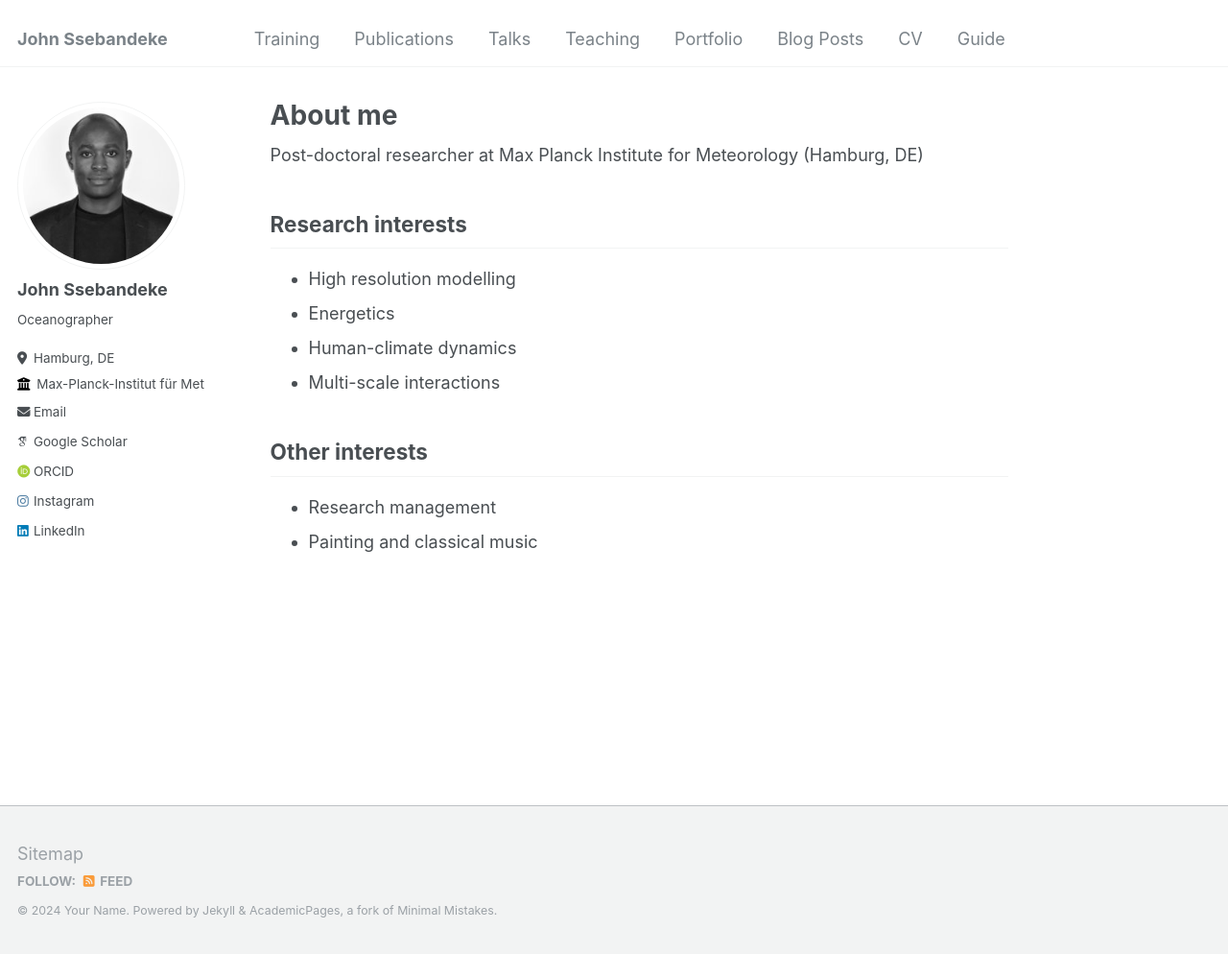
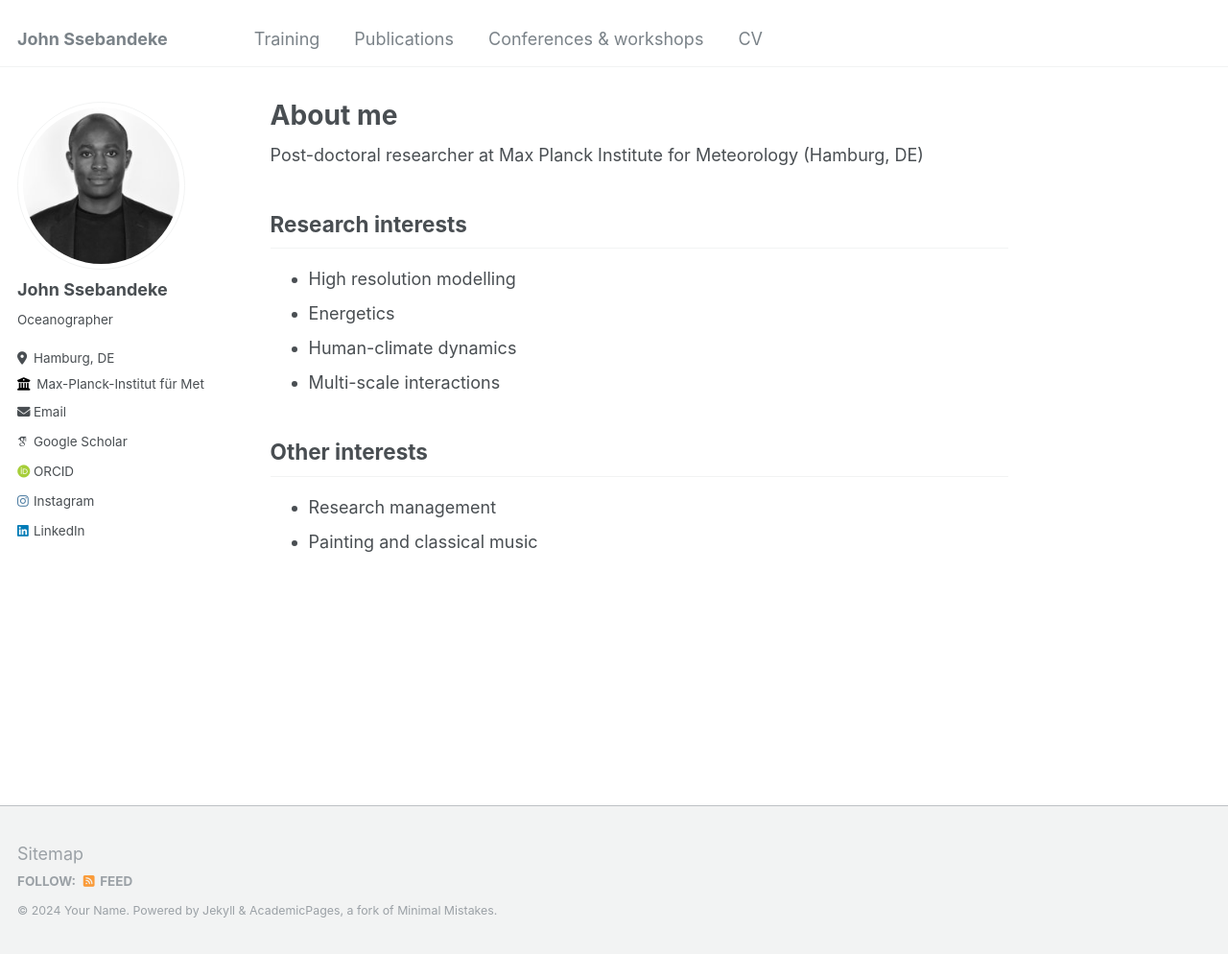
Before and after one commit to john-ssebandeke/john-ssebandeke.github.io, a Jekyll site: the page built from _pages/about.md, in a window 1280 px wide and 994 px high. Shown: the whole window at 96% size. Built offline with Jekyll 4.4.1, drawn with Linux system fonts in a browser that asks for light colours; some web fonts are replaced.

Commit message:
Update navigation.yml

```diff
--- a/_data/navigation.yml
+++ b/_data/navigation.yml
@@ -1,25 +1,27 @@
 # main links links
 main:
+
+
   - title: "Training"
     url: /training/
 
   - title: "Publications"
     url: /publications/
 
-  - title: "Talks"
+  - title: "Conferences & workshops"
     url: /talks/
 
-  - title: "Teaching"
-    url: /teaching/
+ # - title: "Teaching"
+ #   url: /teaching/
 
-  - title: "Portfolio"
-    url: /portfolio/
+#  - title: "Portfolio"
+ #   url: /portfolio/
 
-  - title: "Blog Posts"
-    url: /year-archive/
+ # - title: "Blog Posts"
+ #   url: /year-archive/
 
   - title: "CV"
     url: /cv/
 
-  - title: "Guide"
-    url: /markdown/
+  #- title: "Guide"
+  #  url: /markdown/
```
